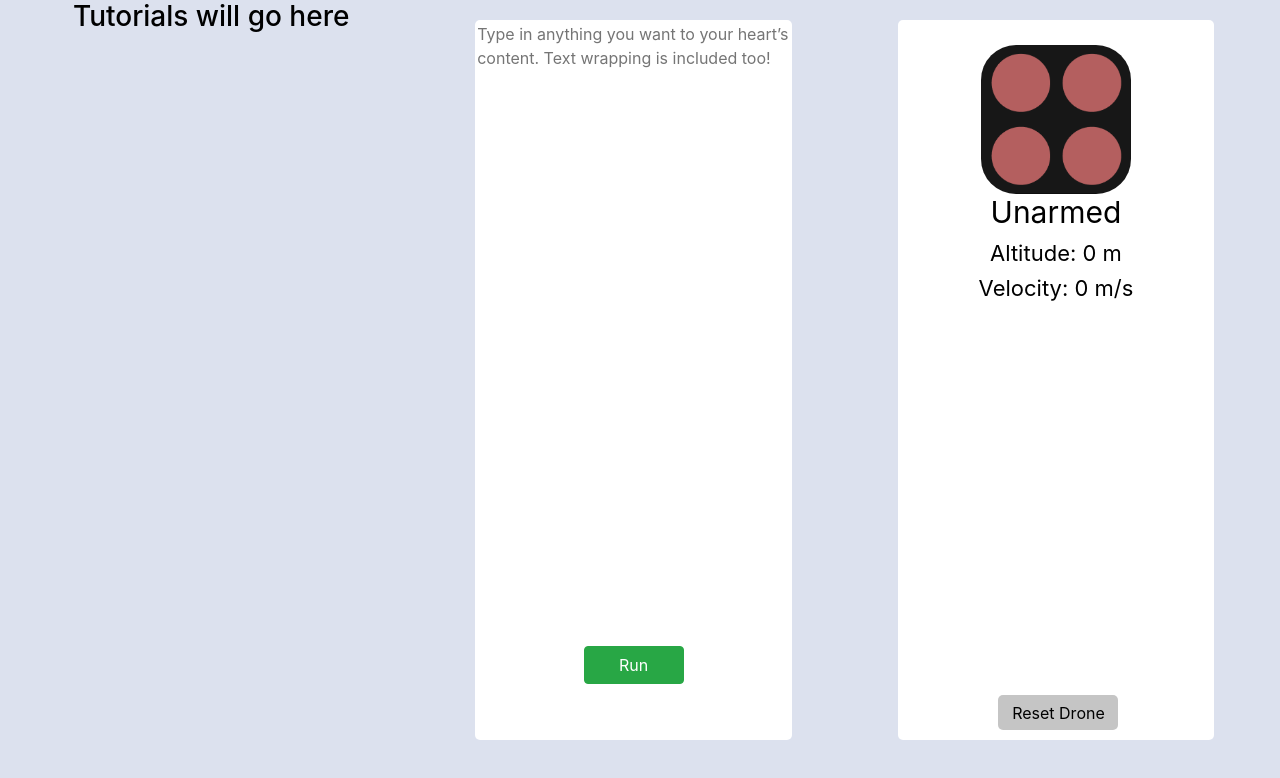
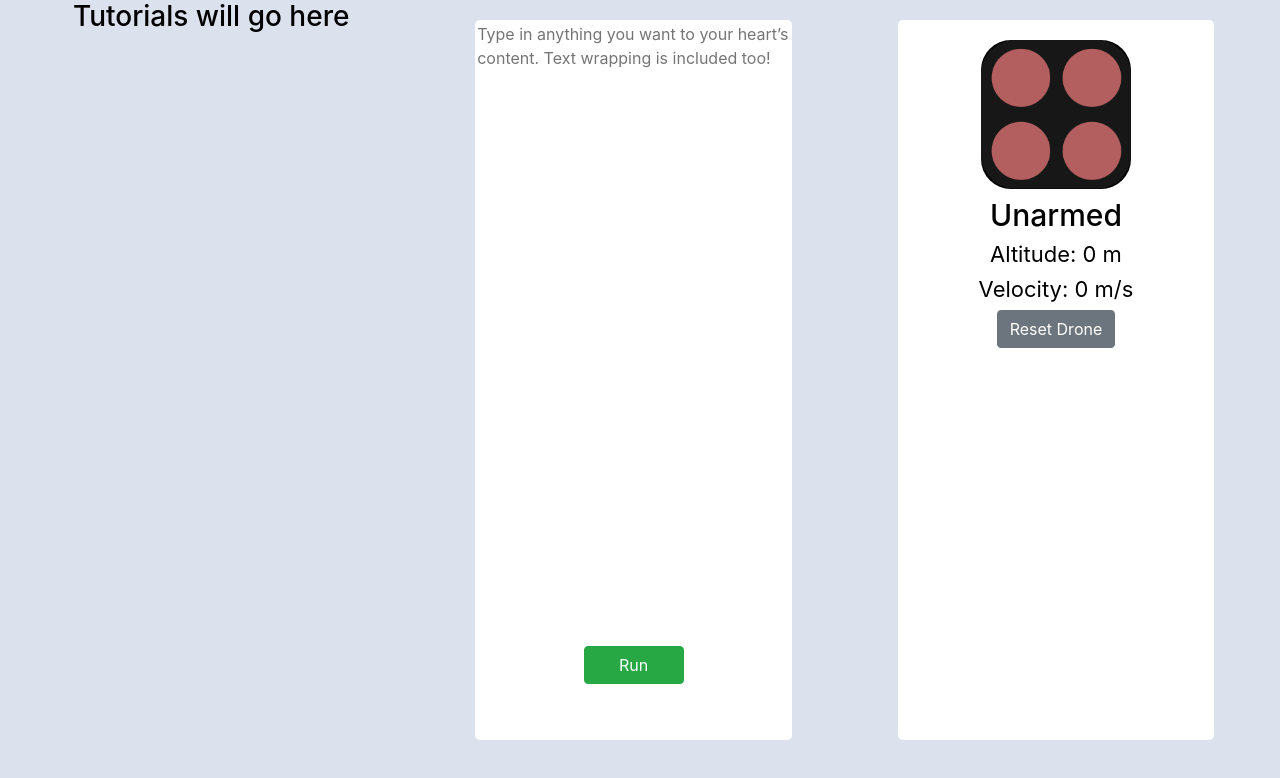
Before and after one commit to MissouriMRR/propguard, a React (Create React App) app: page /tutorial in a window 1280 px wide. Shown: the top 778 px of the page. Built offline with nearby package versions, Linux system fonts and the light colour scheme.

Commit message:
fixed output section responsive layout

```diff
--- a/src/components/output/Output.tsx
+++ b/src/components/output/Output.tsx
@@ -4,53 +4,32 @@ import turtle from "./images/turtle.png";
 
 const Main: AnyStyledComponent = styled.div`
   display: inline-block;
+  background-color: white;
   margin-top: 20px;
   width: 75%;
   height: 90%;
   border-radius: 5px;
-  background-color: white;
-  text-align: center;
-
-  @media only screen and (max-width: 800px) {
-    text-align: left;
-  }
+  resize: none;
+  border: none;
 `;
 
+const Container: AnyStyledComponent = styled.div``;
+
+const TurtleContainer: AnyStyledComponent = styled.div``;
+
 const Turtle: AnyStyledComponent = styled.img`
-  position: relative;
-  border-radius: 35px;
+  margin-top: 20px;
   width: 150px;
   height: auto;
-  margin-top: 25px;
-  display: inline;
-
-  @media only screen and (max-width: 800px) {
-    margin-top: 0;
-    padding: 10px;
-    display: inline-block;
-  }
+  border-radius: 30px;
 `;
 
-const Data: AnyStyledComponent = styled.div`
-  position: relative;
-  margin-top: 50px;
-  text-align: center;
-  font-weight: bold;
-  display: inline;
+const Data: AnyStyledComponent = styled.div``;
 
-  @media only screen and (max-width: 800px) {
-    margin-top: 0px;
-    display: inline-block;
-    padding-top: 20px;
-    padding-left: 20px;
-  }
-`;
+const DataContainer: AnyStyledComponent = styled.div``;
 
 const Armed: AnyStyledComponent = styled.h1`
-  position: relative;
   font-size: 30px;
-  font-weight: normal;
-  margin-bottom: 10px;
 `;
 
 const DataElem: AnyStyledComponent = styled.h2`
@@ -58,43 +37,30 @@ const DataElem: AnyStyledComponent = styled.h2`
   font-weight: normal;
 `;
 
-const ResetBtn: AnyStyledComponent = styled.button`
-  position: absolute;
-  border-radius: 5px;
-  background-color: #c5c5c5;
-  bottom: 70px;
-  width: 120px;
-  height: 35px;
-  margin-left: -57.5px;
-  outline: none;
-  border: none;
-  display: inline;
-
-  :hover {
-    background-color: #a5a5a5;
-  }
-
-  @media only screen and (max-width: 800px) {
-    position: relative;
-    top: 0;
-    bottom: 0;
-  }
-`;
+const ResetBtn: AnyStyledComponent = styled.button``;
 
 const Output: React.FC = (): JSX.Element => {
-  let [armed] = useState(false);
-  let [altitude] = useState(0);
-  let [velocity] = useState(0);
+  const [armed] = useState(false);
+  const [altitude] = useState(0);
+  const [velocity] = useState(0);
+  const altitudeText = `Altitude: ${altitude} m`;
+  const velocityText = `Velocity: ${velocity} m/s`;
 
   return (
     <Main>
-      <Turtle src={turtle} alt="Turtle Drone" />
-      <Data>
-        <Armed>{armed ? <span>Armed</span> : <span>Unarmed</span>}</Armed>
-        <DataElem>Altitude: {altitude} m</DataElem>
-        <DataElem>Velocity: {velocity} m/s</DataElem>
-      </Data>
-      <ResetBtn>Reset Drone</ResetBtn>
+      <Container className="row">
+        <TurtleContainer className="offset-1 offset-md-0 col-4 col-md-12">
+          <Turtle src={turtle} alt="Turtle Drone" />
+        </TurtleContainer>
+        <DataContainer className="col-7 col-md-12 mt-3 mt-md-2">
+          <Data>
+            <Armed>{armed ? <span>Armed</span> : <span>Unarmed</span>}</Armed>
+            <DataElem>{altitudeText}</DataElem>
+            <DataElem>{velocityText}</DataElem>
+            <ResetBtn className="btn btn-secondary">Reset Drone</ResetBtn>
+          </Data>
+        </DataContainer>
+      </Container>
     </Main>
   );
 };
--- a/src/components/text-editor/TextEditor.tsx
+++ b/src/components/text-editor/TextEditor.tsx
@@ -25,15 +25,15 @@ const Button: AnyStyledComponent = styled.button`
   bottom: 100px;
   width: 100px;
 
-  @media only screen and (max-width: 800px) {
+  @media only screen and (max-width: 768px) {
     bottom: 60px;
   }
 `;
 
 const TextEditor: React.FC = (): JSX.Element => {
-  let [suggestion, setSuggestion] = useState("");
+  const [suggestion, setSuggestion] = useState("");
 
-  let words: string[] = ["drone", "python", "code"];
+  const words: string[] = ["drone", "python", "code"];
 
   const removeSuggestion = () => {
     setSuggestion("");
@@ -41,13 +41,13 @@ const TextEditor: React.FC = (): JSX.Element => {
 
   const autoCompleteCheck = (txt: string) => {
     let startIndex = 0;
-    let terminal: any = document.getElementById("terminal");
+    const terminal: any = document.getElementById("terminal");
     if (txt.includes(" ")) {
       startIndex = txt.lastIndexOf(" ");
       if (terminal.value.length <= terminal.selectionStart) {
         txt = txt.substring(startIndex + 1);
       } else {
-        let currentStr = txt.substring(0, terminal.selectionStart);
+        const currentStr = txt.substring(0, terminal.selectionStart);
         txt = txt.substring(
           currentStr.lastIndexOf(" ") + 1,
           terminal.selectionStart
--- a/src/components/tutorial-app/TutorialApp.tsx
+++ b/src/components/tutorial-app/TutorialApp.tsx
@@ -1,7 +1,7 @@
 import React from "react";
+import styled, { AnyStyledComponent } from "styled-components";
 import { TextEditor } from "../text-editor/TextEditor";
 import { Output } from "../output/Output";
-import styled, { AnyStyledComponent } from "styled-components";
 
 const Parent: AnyStyledComponent = styled.div`
   display: flex;
@@ -10,7 +10,7 @@ const Parent: AnyStyledComponent = styled.div`
   height: 100%;
   background-color: #dce1ee;
 
-  @media only screen and (max-width: 800px) {
+  @media only screen and (max-width: 768px) {
     flex-direction: column;
   }
 `;
@@ -20,7 +20,7 @@ const Column: AnyStyledComponent = styled.div`
   color: black;
   height: 100%;
 
-  @media only screen and (max-width: 800px) {
+  @media only screen and (max-width: 768px) {
     width: 100%;
     height: 33%;
   }
```
